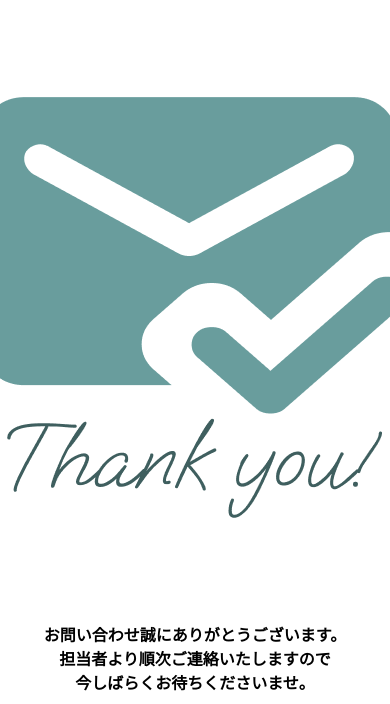
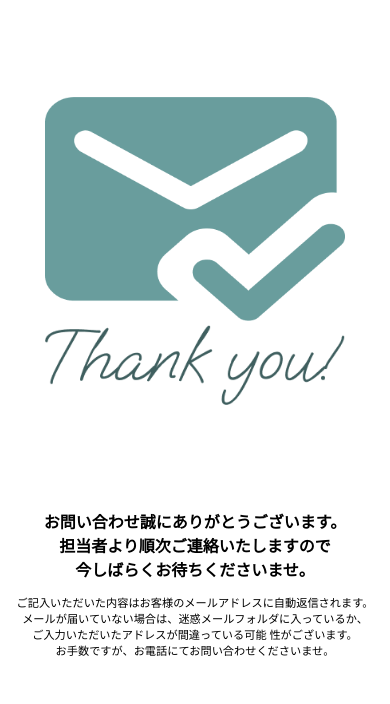
Before and after one commit to kaede3123/portfolio, a plain HTML site: page thankyou.html in a window 390 px wide. Shown: the part 113-817 px from the top of the page. Drawn offline with Linux system fonts and the light colour scheme.

Commit message:
変更コミット

```diff
--- a/style.css
+++ b/style.css
@@ -573,8 +573,8 @@ dl dd {
     .thankyou-text p {
         font-size: 0.7rem;
     }
-    .thankyou {
-        max-width: 600px;
+    .thankyou img {
+        width: 300px;
     }
 }
 @media screen and (min-width: 768px) {
```
